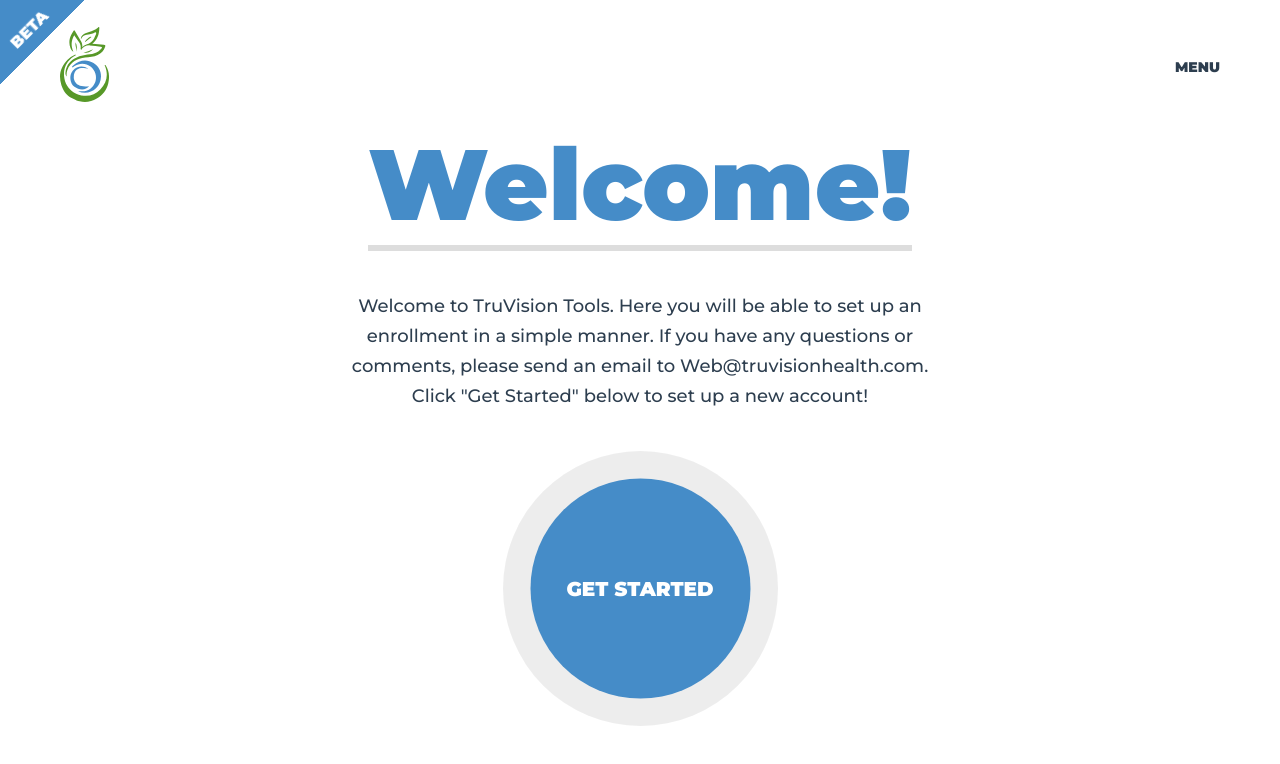
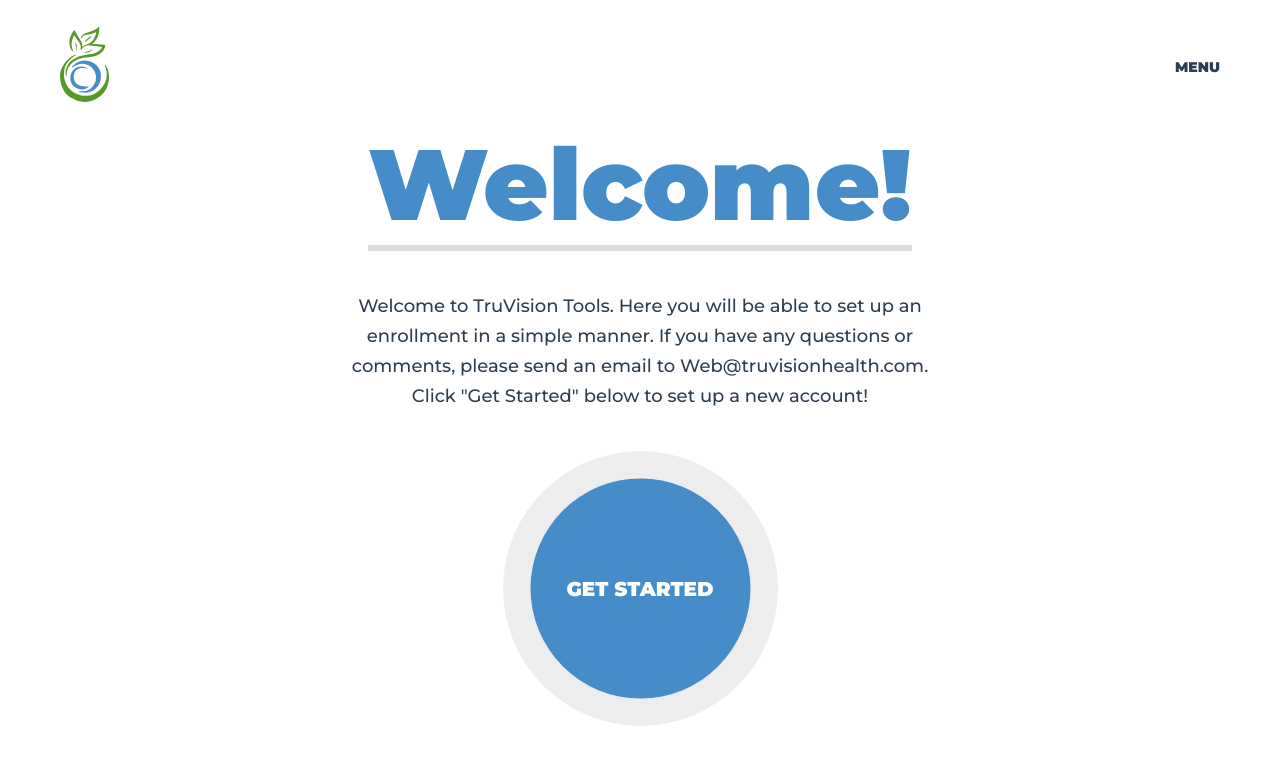
Before and after one commit to BrodyMacfarlane/truvision-tools, a React (Create React App) app: page / in a window 1280 px wide. Shown: the top 764 px of the page. Built offline with nearby package versions, Linux system fonts and the light colour scheme.

Commit message:
remove beta

```diff
--- a/src/App.js
+++ b/src/App.js
@@ -167,9 +167,6 @@
   render() {
     return (
       <div className="App">
-        <div className="beta-container">
-          <div className="beta-logo">Beta</div>
-        </div>
         <div className="nav">
           <div onClick={this.returnHome} className="nav-item nav-logo">
             <img className="logo" src={logo} />
--- a/src/css/main.css
+++ b/src/css/main.css
@@ -26,7 +26,7 @@
   width: 100%;
 }
 
-.nav, .title, .sub-title, .step, .menu-component-container, .beta-logo, .circle-text, .country, .associatetype, #shop-circle-text, .product-img, .add-product-type, .shop-step, .products-sidebar-title, .cart-title, .generate-link, .clip-boi, .animation-logo-container, .cart-image, .bag-img, .cart-item-type {
+.nav, .title, .sub-title, .step, .menu-component-container, .circle-text, .country, .associatetype, #shop-circle-text, .product-img, .add-product-type, .shop-step, .products-sidebar-title, .cart-title, .generate-link, .clip-boi, .animation-logo-container, .cart-image, .bag-img, .cart-item-type {
   user-select: none;
 }
 
@@ -50,29 +50,6 @@
 
 .logo {
   height: 75px;
-}
-
-.beta-container {
-  background-color: #458CC8;
-  position: fixed;
-  width: 120px;
-  height: 120px;
-  top: -60px;
-  left: -60px;
-  z-index: 103;
-  transform: rotate(-45deg);
-}
-
-.beta-logo {
-  width: 120px;
-  position: absolute;
-  bottom: 9px;
-  text-align: center;
-  font-size: 16px;
-  color: #FFF;
-  font-weight: 800;
-  text-transform: uppercase;
-  z-index: 104;
 }
 
 .ham-svg {
@@ -244,16 +221,4 @@
     font-size: 14px;
     line-height: 20px;
   }
-
-  .beta-container {
-    width: 90px;
-    height: 90px;
-    top: -45px;
-    left: -45px;
-  }
-
-  .beta-logo {
-    width: 90px;
-    font-size: 12px;
-  }
 }
--- a/src/css/shop.css
+++ b/src/css/shop.css
@@ -261,7 +261,7 @@
 .search-img {
   vertical-align: middle;
   width: 18px;
-  opacity: 0.8;
+  opacity: 0.9;
   float: right;
   margin-right: 15px;
   cursor: pointer;
```
